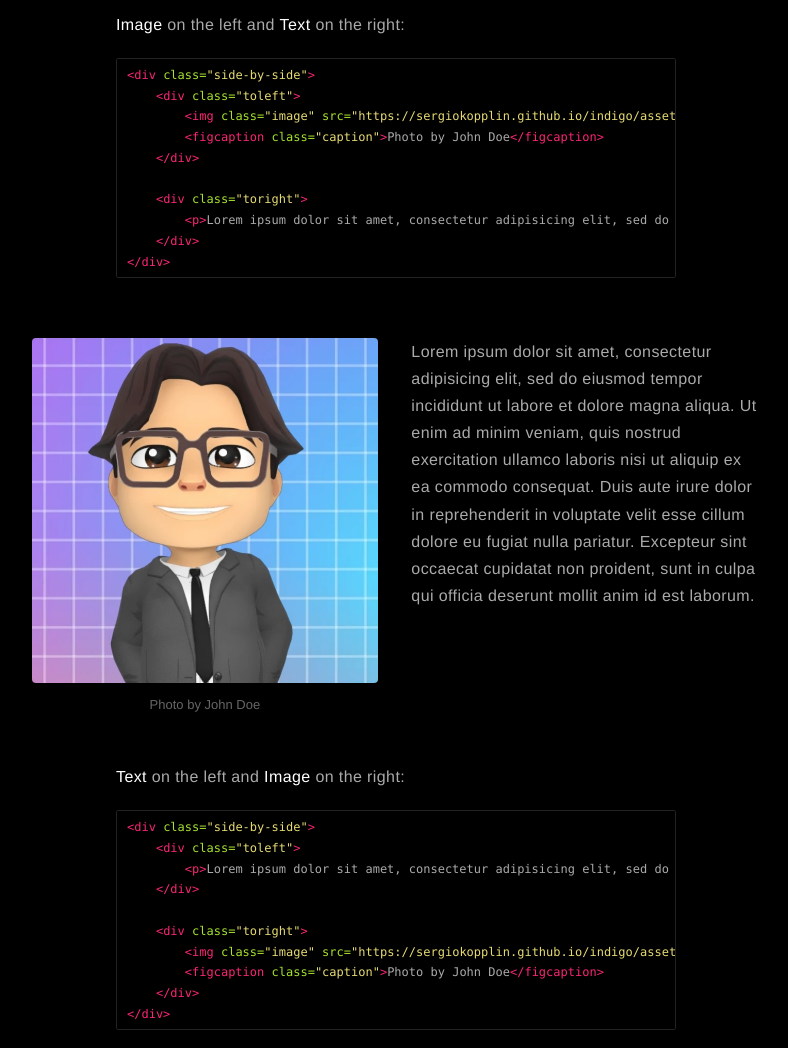
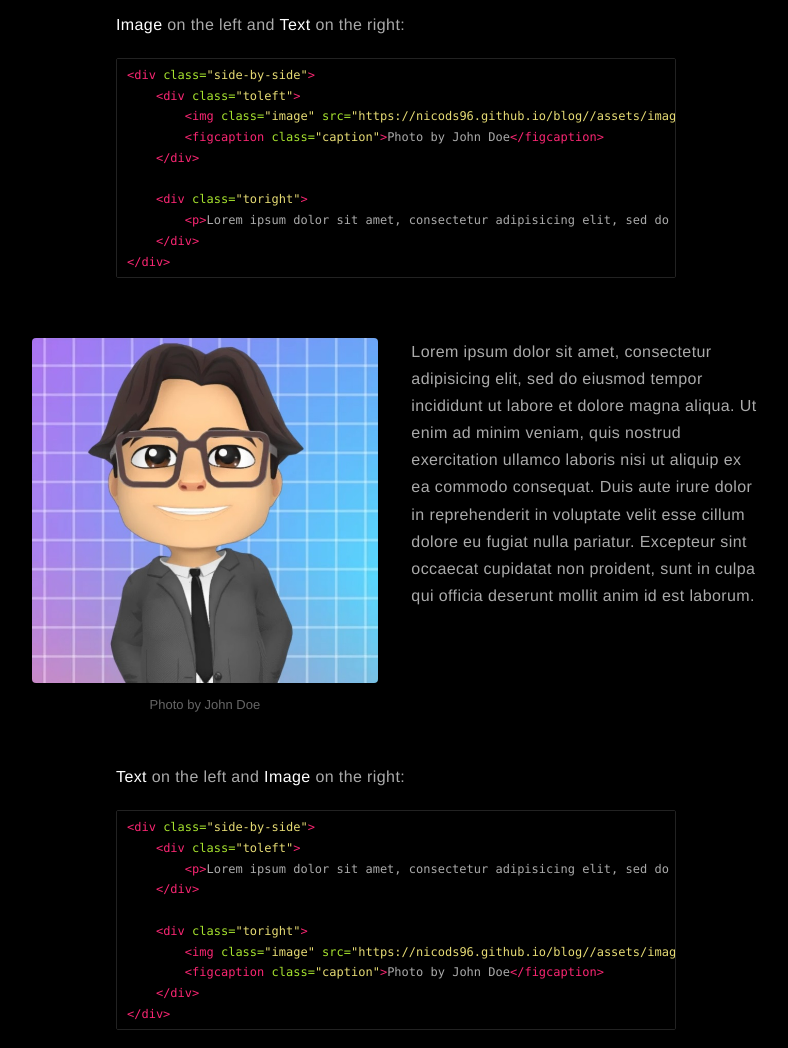
Before and after one commit to nicoDs96/hi, a Jekyll site: the page built from _posts/2015-02-24-markdown-extra-components.markdown, in a window 1280 px wide and 1400 px high, scrolled down 1070 px. Shown: the part 151-1199 px from the top of the window, without its empty margins (244-1032 px from the left). Built offline with Jekyll 4.4.1, drawn with Linux system fonts in a browser that asks for light colours; comment, search, counter and statistics services are not loaded; some of the changed text lies outside the part shown.

Commit message:
update config

```diff
--- a/_config.yml
+++ b/_config.yml
@@ -19,7 +19,7 @@ resume: false
 resume-external: true
 resume-url: https://google.com/?q=my+resume
 
-url: https://sergiokopplin.github.io/indigo
+url: https://nicods96.github.io/blog/
 # your url: https://USERNAME.github.io
 
 permalink: /:title/
@@ -30,7 +30,7 @@ permalink: /:title/
 # if you don't want comments in your posts, leave categories empty
 disqus:
   shortname: github # enter this from your disqus account
-  categories: [blog, project] # only show disqus for posts that have these categories
+  categories: #[blog, project] # only show disqus for posts that have these categories
 
 # if you don't have any of social below, comment the line
 #facebook: myfacebook
```
